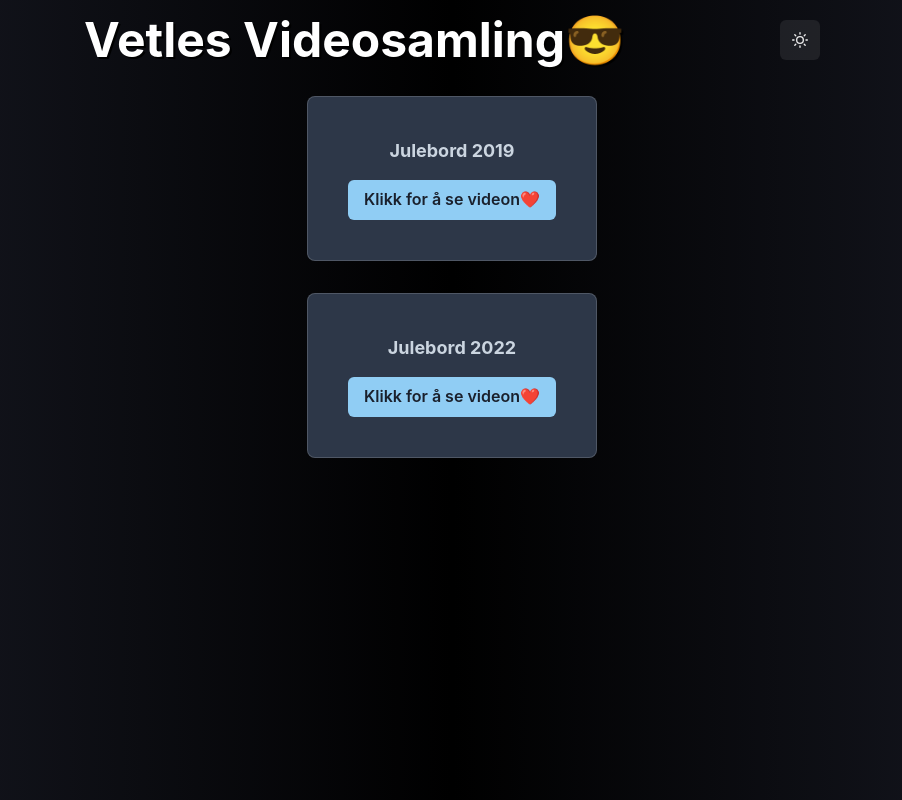
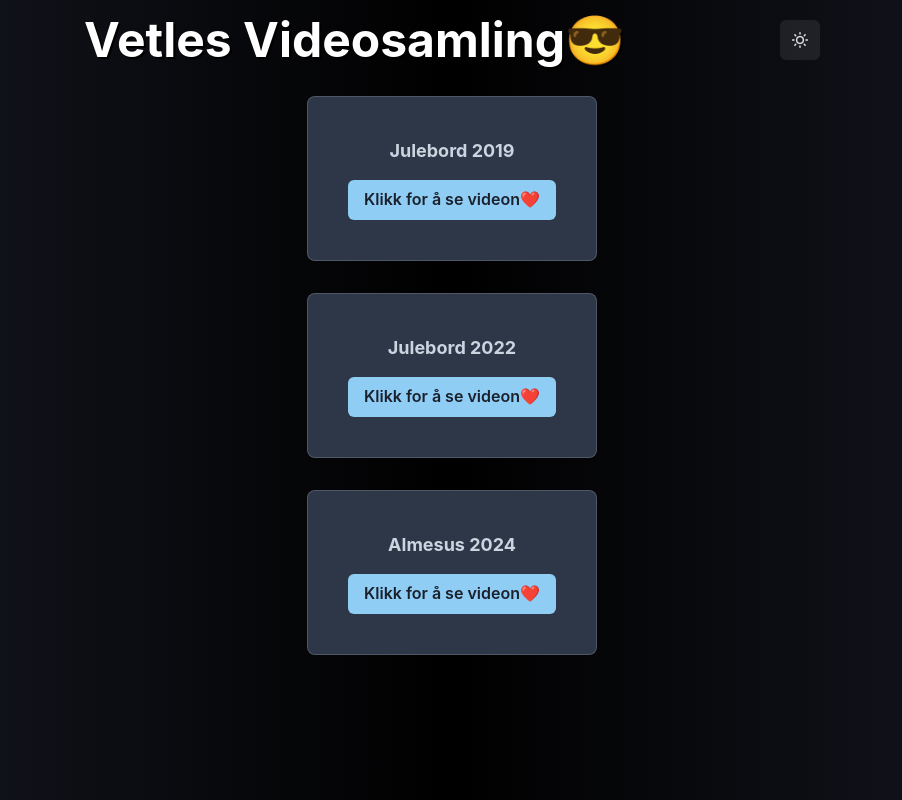
Before and after one commit to Marentius/Aftermovies, a React (Vite) app in the folder my-video-collection/: page / in a window 1280 px wide. Shown: the whole page, without its empty margins (188-1090 px from the left). Built offline with nearby package versions, Linux system fonts and the light colour scheme.

Commit message:
added almesus2024

```diff
--- a/my-video-collection/src/video.ts
+++ b/my-video-collection/src/video.ts
@@ -8,5 +8,9 @@
   {
     src: 'https://drive.google.com/file/d/1003zR-Vr0nEYR80HyugGVIWnD2c_frSO/view?usp=sharing',
     title: 'Julebord 2022'
+  },
+  {
+    src: 'https://drive.google.com/file/d/1h8vwoeHRobPkaa1FWHUanK2w-EupkZ9N/view?usp=sharing',
+    title: 'Almesus 2024'
   }
 ];
```
